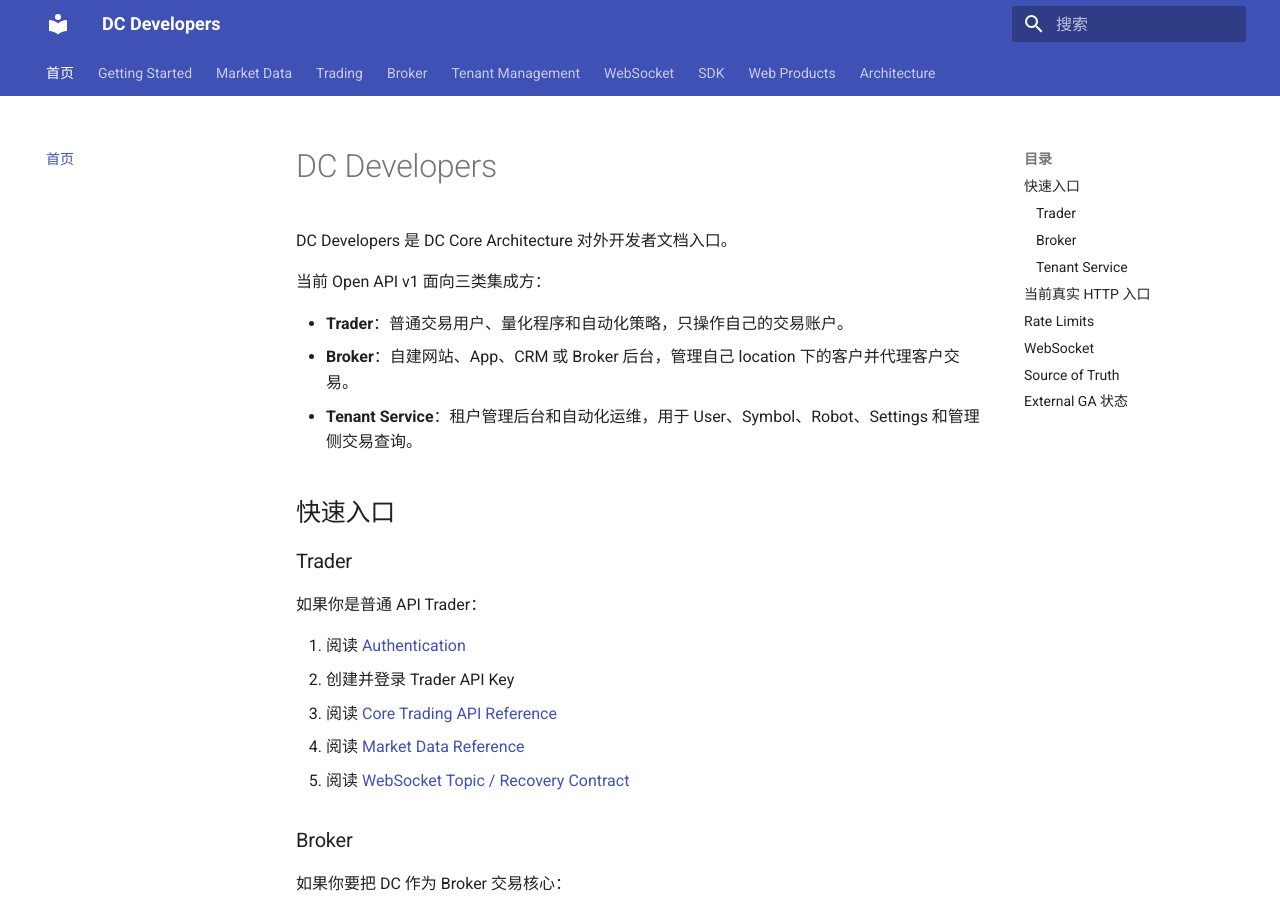
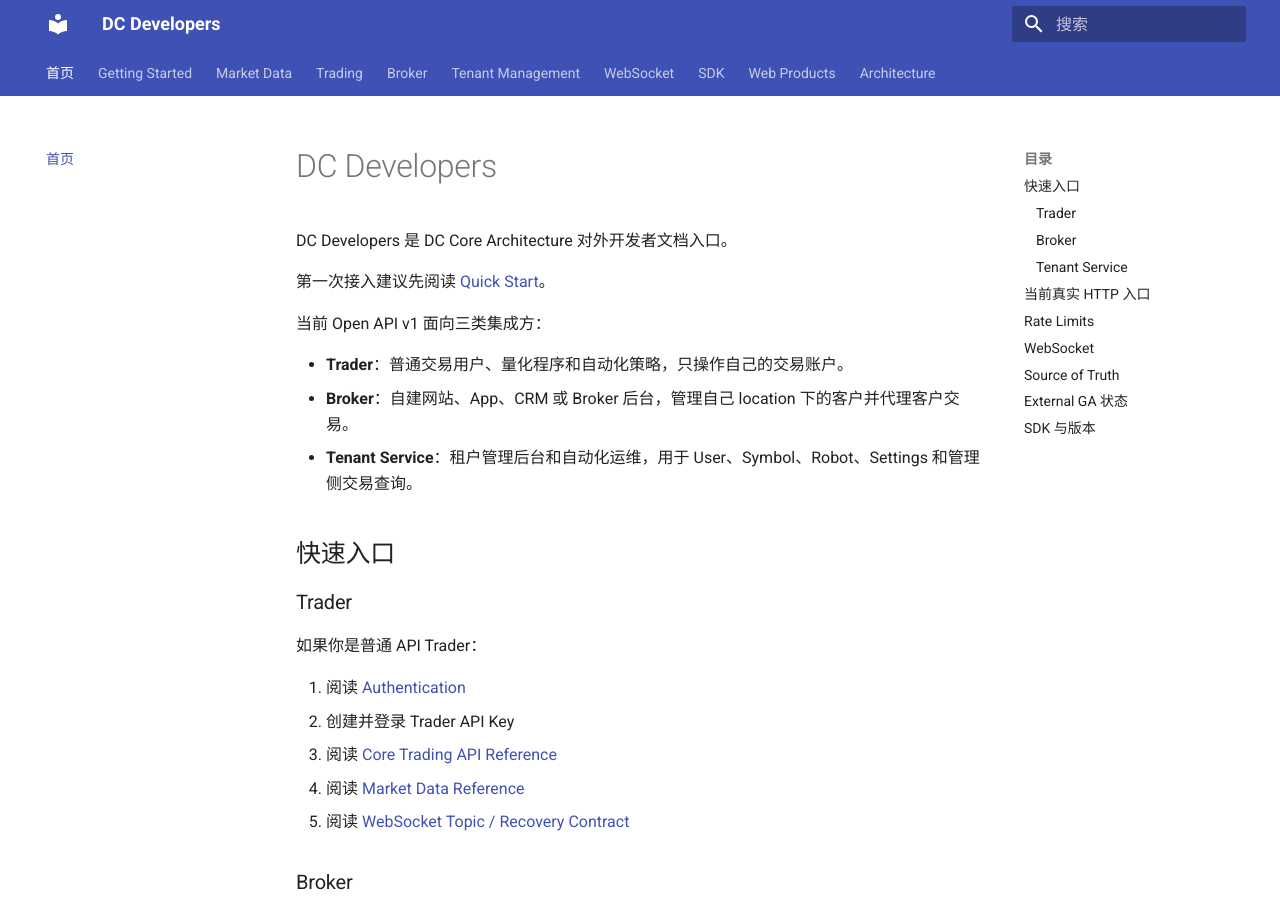
Before and after one commit to bliplink/dc-quant-deploy, an MkDocs documentation site: the page built from docs/index.md, in a window 1280 px wide and 900 px high. Built offline with MkDocs 1.6.1 and Material for MkDocs 9.7.7, drawn with Linux system fonts in a browser that asks for light colours; some of the changed text lies outside the part shown.

Commit message:
docs: link quick start and SDK from portal home

```diff
--- a/docs/index.md
+++ b/docs/index.md
@@ -1,6 +1,8 @@
 # DC Developers
 
 DC Developers 是 DC Core Architecture 对外开发者文档入口。
+
+第一次接入建议先阅读 [Quick Start](openapi/QUICK_START.zh-CN.md)。
 
 当前 Open API v1 面向三类集成方：
 
@@ -122,3 +124,9 @@
 - static Developer Portal CI 验证
 - sandbox / demo credentials strategy
 - versioned changelog
+
+
+## SDK 与版本
+
+- [SDK Guide](openapi/SDK_GUIDE.zh-CN.md)
+- [Versioning & Changelog](openapi/VERSIONING_CHANGELOG.zh-CN.md)
```
